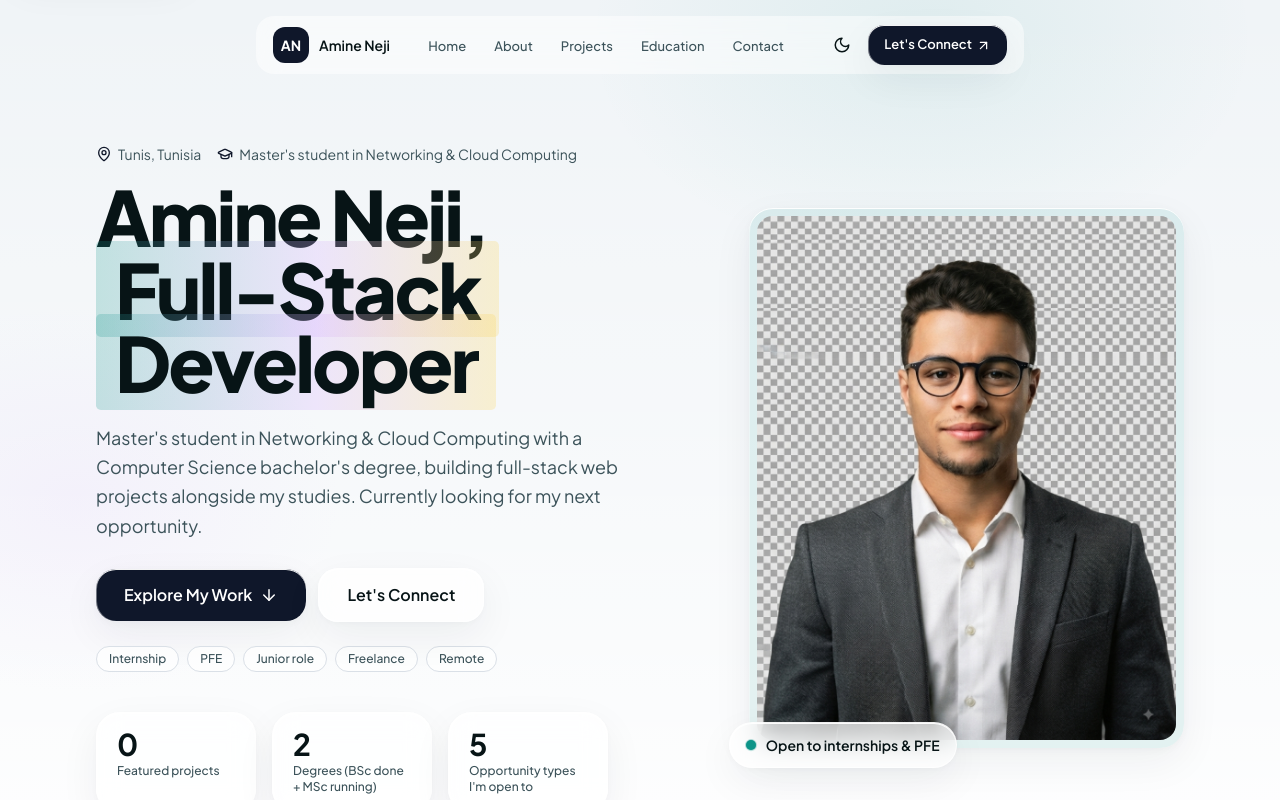
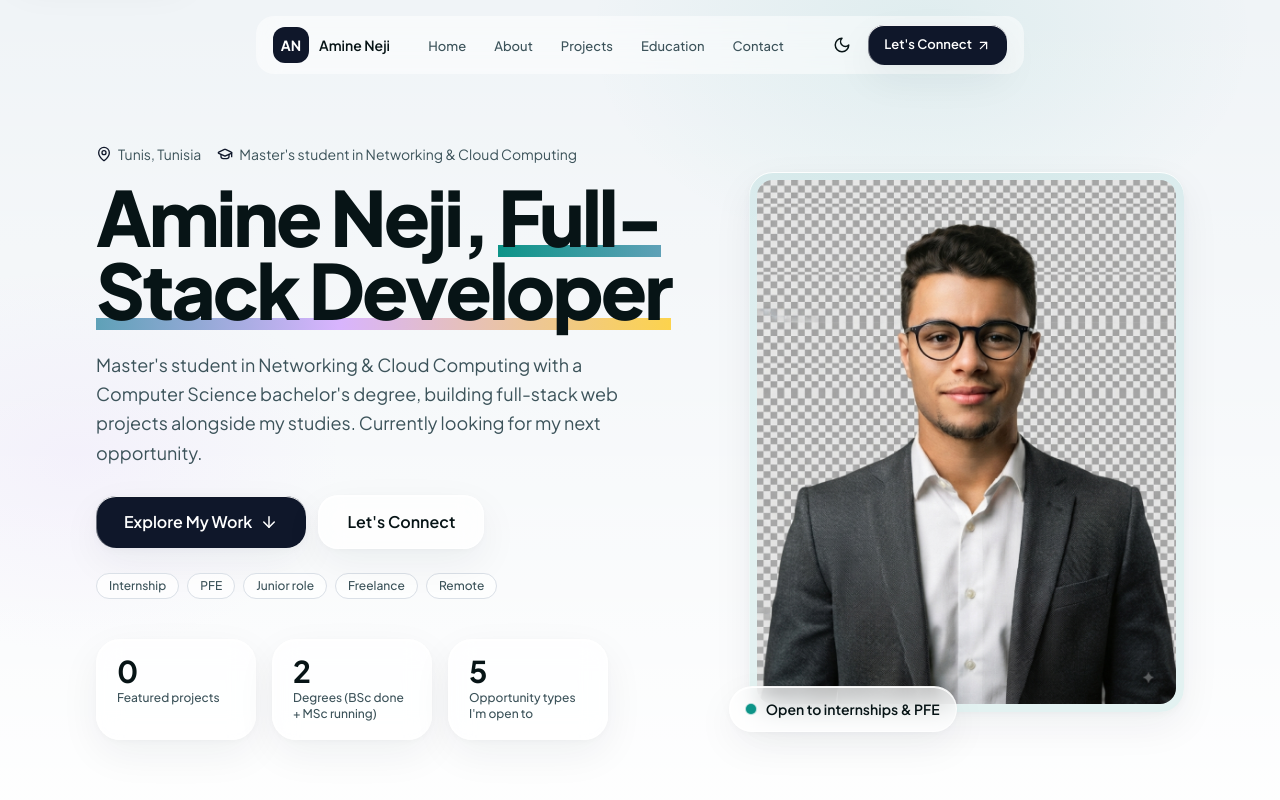
Before and after one commit to aminenejip/portfolio, a React (Vite) app: page / in a window 1280 px wide. Shown: the top 800 px of the page. Built offline with nearby package versions, Linux system fonts and the light colour scheme.

Commit message:
Hero: replace boxy mark highlight with thin gradient underline

```diff
--- a/src/styles/index.css
+++ b/src/styles/index.css
@@ -185,16 +185,15 @@ html.dark {
       var(--bg);
   }
 
-  /* Gradient "highlighter" under the hero role words (accent trio) */
+  /* Gradient underline under the hero role words (accent trio) */
   .mark-t {
-    background-image: linear-gradient(90deg, rgba(13, 148, 136, 0.22) 0%, rgba(216, 180, 254, 0.28) 55%, rgba(252, 211, 77, 0.24) 100%);
-    border-radius: 0.3rem;
-    box-decoration-break: clone;
-    -webkit-box-decoration-break: clone;
-    padding: 0 0.25em;
+    background-image: linear-gradient(90deg, var(--hl-deep) 0%, var(--hl-lilac) 55%, var(--hl-amber) 100%);
+    background-repeat: no-repeat;
+    background-size: 100% 0.16em;
+    background-position: 0 92%;
   }
   html.dark .mark-t {
-    background-image: linear-gradient(90deg, rgba(45, 212, 191, 0.2) 0%, rgba(216, 180, 254, 0.16) 55%, rgba(252, 211, 77, 0.14) 100%);
+    background-image: linear-gradient(90deg, var(--hl-teal) 0%, var(--hl-lilac) 55%, var(--hl-amber) 100%);
   }
 
   /* Display type scale (measured: 76px/-2.9px @900 on 1440 → 40px on 375) */
```
